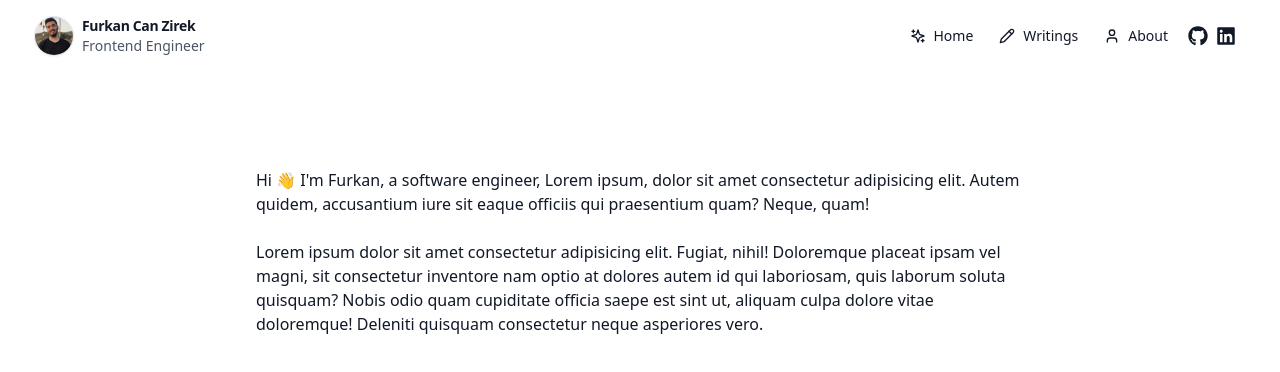
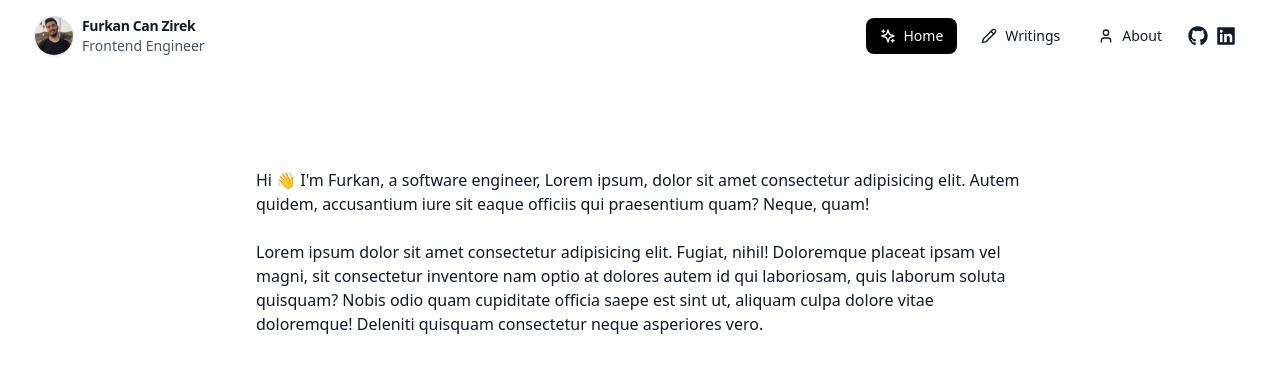
Before and after one commit to furkancanzirek/homepage, a Next.js app: page / in a window 1280 px wide. Shown: the top 372 px of the page. Built offline with nearby package versions, Linux system fonts and the light colour scheme.

Commit message:
fix: navigation link active class

```diff
--- a/components/commons/NavigationLink.tsx
+++ b/components/commons/NavigationLink.tsx
@@ -1,6 +1,9 @@
+"use client";
+
 import Link from "next/link";
 import { AtSignIcon } from "lucide-react";
 import { cn } from "@/lib/utils";
+import { usePathname } from "next/navigation";
 
 interface NavigationLinkProps {
   href: string;
@@ -17,14 +20,18 @@ export const NavigationLink: React.FC<NavigationLinkProps> = ({
   label,
   icon,
 }) => {
-  const isActive = false;
-  const iconCmp = icon ?? <AtSignIcon size={16} />
+  const pathname = usePathname();
+  //make active if the current path is the same as the href or the href is a substring of the current path starts with
+  const isActive =
+    pathname === href || (pathname.startsWith(href) && href !== "/");
+  const iconCmp = icon ?? <AtSignIcon size={16} />;
   return (
+    <>
       <Link
         key={href}
         href={href}
         className={cn(
-        "group flex items-center justify-between rounded-lg p-2",
+          "group flex items-center justify-between rounded-lg py-2 px-3.5 ",
           isActive ? "bg-black text-white" : "hover:bg-gray-200"
         )}
       >
@@ -35,5 +42,6 @@ export const NavigationLink: React.FC<NavigationLinkProps> = ({
           </span>
         </span>
       </Link>
+    </>
   );
 };
```
Lines whose indentation alone changed are shown as unchanged.
